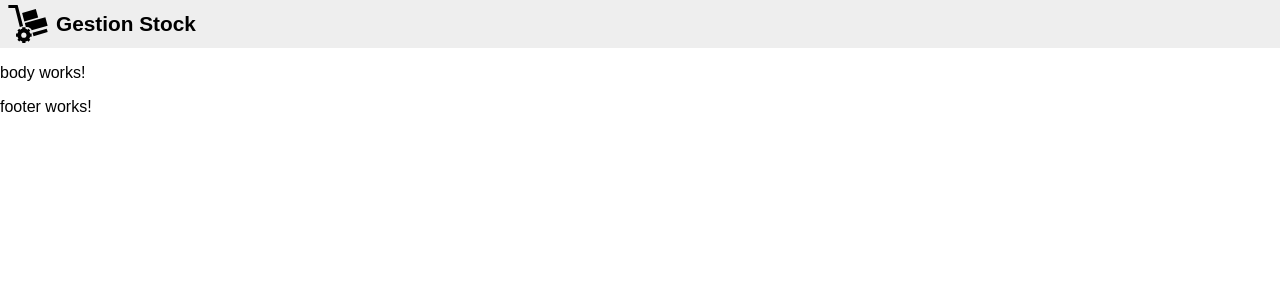
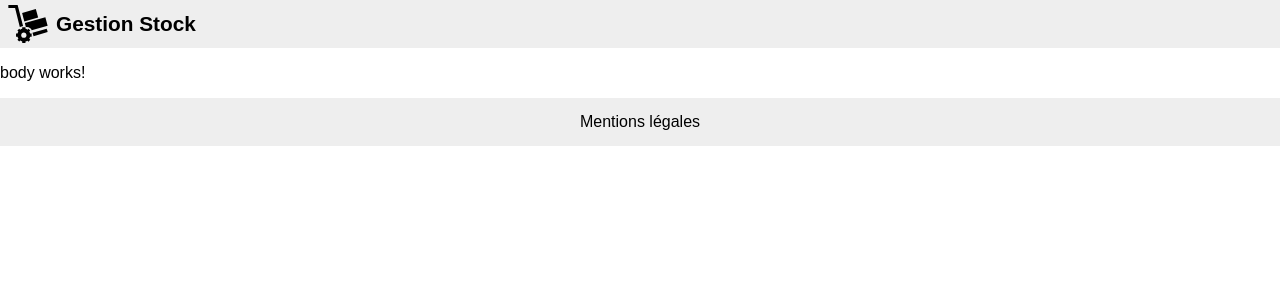
Before and after one commit to piou-piouski/Angular, an Angular app in the folder front/: page / in a window 1280 px wide. Shown: the top 300 px of the page. Built offline with nearby package versions, Linux system fonts and the light colour scheme.

Commit message:
création du footer en front

```diff
--- a/front/src/app/layout/footer/footer.component.html
+++ b/front/src/app/layout/footer/footer.component.html
@@ -1 +1,3 @@
-<p>footer works!</p>
+<footer>
+  <a href="#"> Mentions légales </a>
+</footer>
--- a/front/src/app/layout/footer/footer.component.scss
+++ b/front/src/app/layout/footer/footer.component.scss
@@ -0,0 +1,15 @@
+footer {
+  background: #eee;
+  height: 3em;
+  display: flex;
+  align-items: center;
+  justify-content: center;
+  a {
+    color: inherit;
+    text-decoration: inherit;
+
+    &:hover {
+      text-decoration: underline;
+    }
+  }
+}
```
